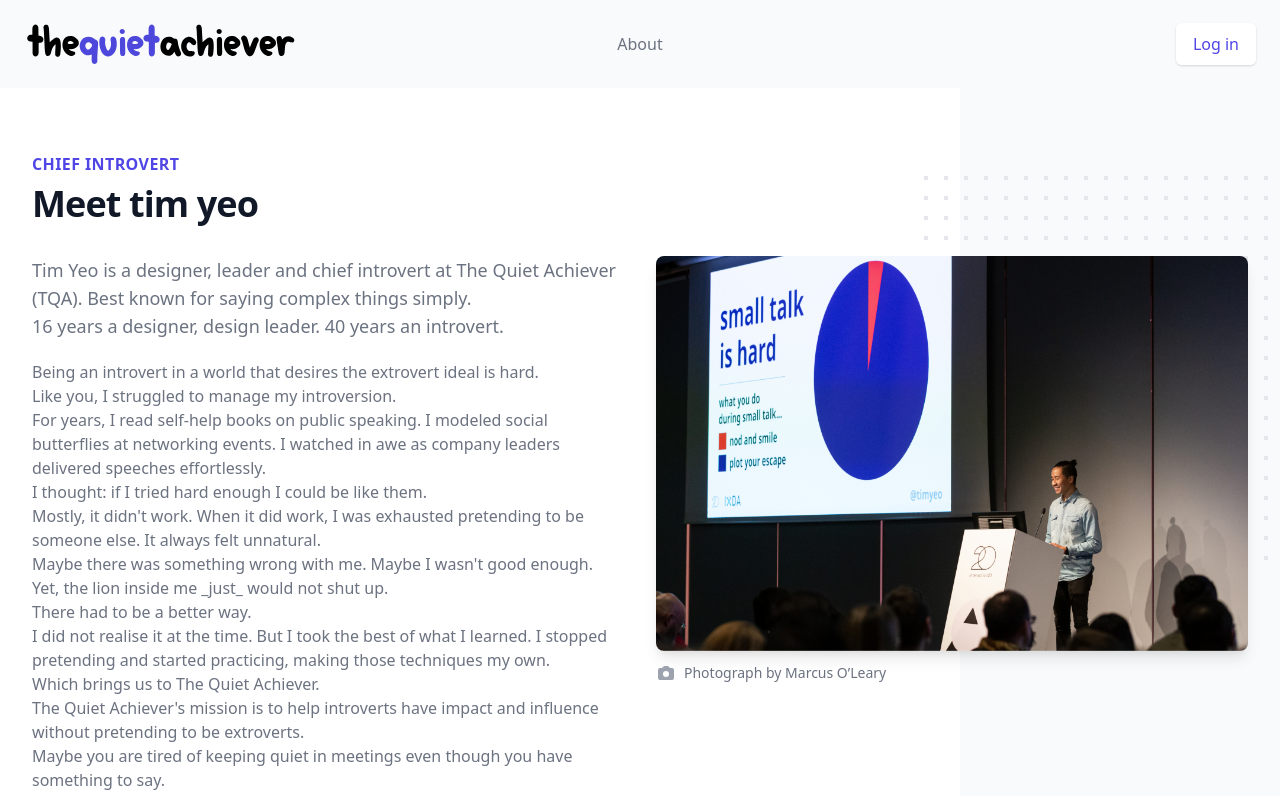
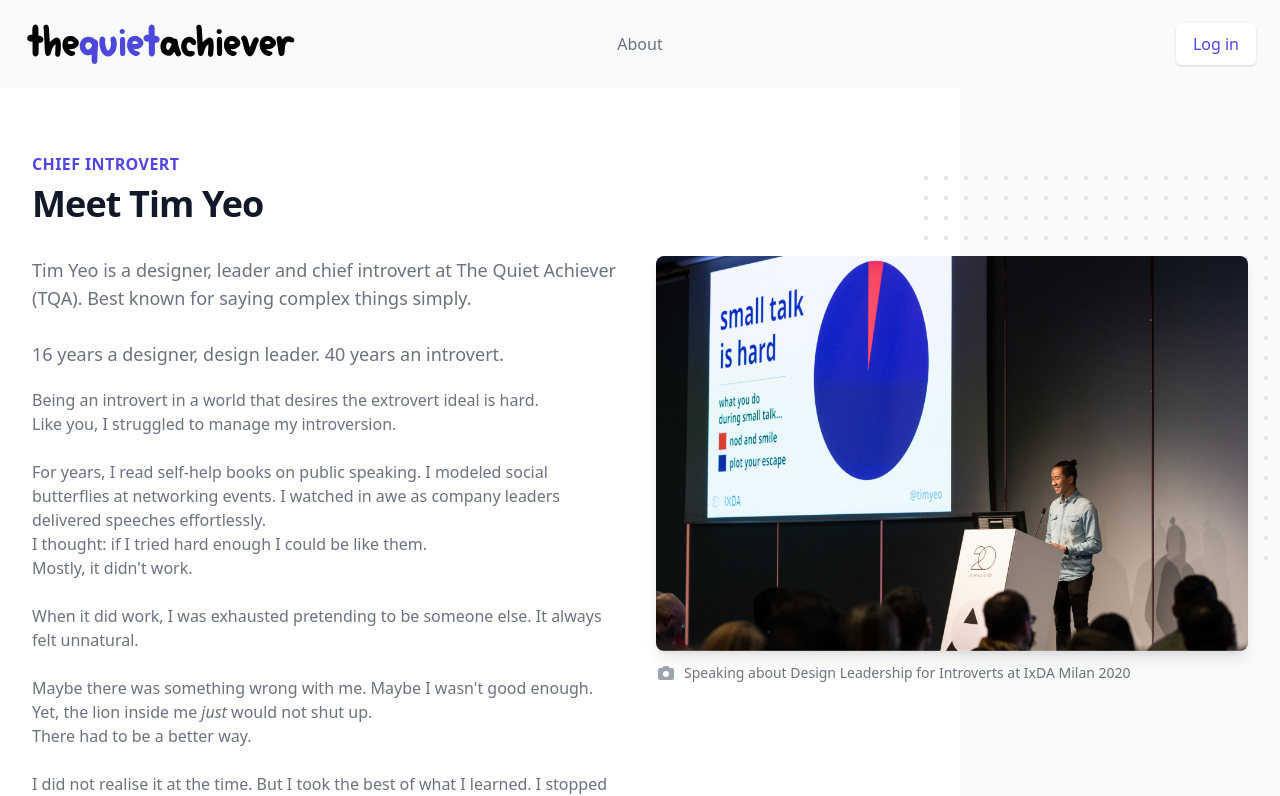
Before and after one commit to timyeothequietachievr/website, a Next.js app: page /about in a window 1280 px wide. Shown: the top 796 px of the page. Built offline with nearby package versions, Linux system fonts and the light colour scheme; a web font is replaced by a local one.

Commit message:
content(about)

```diff
--- a/pages/about.jsx
+++ b/pages/about.jsx
@@ -26,7 +26,7 @@ export default function AboutPage() {
           <div>
             <h2 className="text-base text-indigo-600 font-semibold tracking-wide uppercase">chief introvert</h2>
             <h3 className="mt-2 text-3xl leading-8 font-extrabold tracking-tight text-gray-900 sm:text-4xl">
-              Meet tim yeo
+              Meet Tim Yeo
             </h3>
           </div>
         </div>
@@ -68,7 +68,7 @@ export default function AboutPage() {
                 </div>
                 <figcaption className="mt-3 flex text-sm text-gray-500">
                   <CameraIcon className="flex-none w-5 h-5 text-gray-400" aria-hidden="true" />
-                  <span className="ml-2">Photograph by Marcus O’Leary</span>
+                  <span className="ml-2">Speaking about Design Leadership for Introverts at IxDA Milan 2020</span>
                 </figcaption>
               </figure>
             </div>
@@ -76,27 +76,25 @@ export default function AboutPage() {
           <div className="mt-8 lg:mt-0">
             <div className="text-base max-w-prose mx-auto lg:max-w-none">
               <p className="text-lg text-gray-500">
-              Tim Yeo is a designer, leader and chief introvert at The Quiet Achiever (TQA). Best known for saying complex things simply.<br />16 years a designer, design leader. 40 years an introvert.
+              Tim Yeo is a designer, leader and chief introvert at The Quiet Achiever (TQA). Best known for saying complex things simply.<br /><br />16 years a designer, design leader. 40 years an introvert.
               </p>
             </div>
             <div className="mt-5 prose prose-indigo text-gray-500 mx-auto lg:max-w-none lg:row-start-1 lg:col-start-1">
+              <h3>Being an introvert in a world that desires the extrovert ideal is hard.</h3>
               <p>
-                Being an introvert in a world that desires the extrovert ideal is hard.
-              </p>
-              <p>
-                Like you, I struggled to manage my introversion. <br />For years, I read self-help books on public speaking. I modeled social butterflies at networking events. I watched in awe as company leaders delivered speeches effortlessly.
+                Like you, I struggled to manage my introversion.<br /><br />For years, I read self-help books on public speaking. I modeled social butterflies at networking events. I watched in awe as company leaders delivered speeches effortlessly.
               </p>
               <h3>I thought: if I tried hard enough I could be like them.</h3>
               <p>
-              Mostly, it didn't work. When it did work, I was exhausted pretending to be someone else. It always felt unnatural.<br />Maybe there was something wrong with me. Maybe I wasn't good enough.
+              Mostly, it didn't work.<br /><br />When it did work, I was exhausted pretending to be someone else. It always felt unnatural.<br /><br />Maybe there was something wrong with me. Maybe I wasn't good enough.
               </p>
-              <h3>Yet, the lion inside me _just_ would not shut up.</h3>
+              <h3>Yet, the lion inside me <i>just</i> would not shut up.</h3>
               <p>
-                There had to be a better way.<br />I did not realise it at the time. But I took the best of what I learned. I stopped pretending and started practicing, making those techniques my own.<br />Which brings us to The Quiet Achiever.
+                There had to be a better way.<br /><br />I did not realise it at the time. But I took the best of what I learned. I stopped pretending and started practicing, making those techniques my own.<br /><br />Which brings us to The Quiet Achiever.
               </p>
               <h3>The Quiet Achiever's mission is to help introverts have impact and influence without pretending to be extroverts.</h3>
               <p>
-              Maybe you are tired of keeping quiet in meetings even though you have something to say.<br />Perhaps you wish you were better at networking and didn't find it awkward and embarrassing.<br />Or maybe you just wish you were more visible in your organisation because you know how have something value to say; if only people heard you.<br />There is a better way; and you don't have to do it alone; cos' we're here.
+              Maybe you are tired of keeping quiet in meetings even though you have something to say.<br />Perhaps you wish you were better at networking and didn't find it awkward and embarrassing.<br />Or maybe you just wish you were more visible in your organisation because you know how have something value to say; if only people heard you.<br /><br />There is a better way; and you don't have to do it alone.<br /><br />Welcome to The Quiet Achiever.
               </p>
             </div>
           </div>
```
